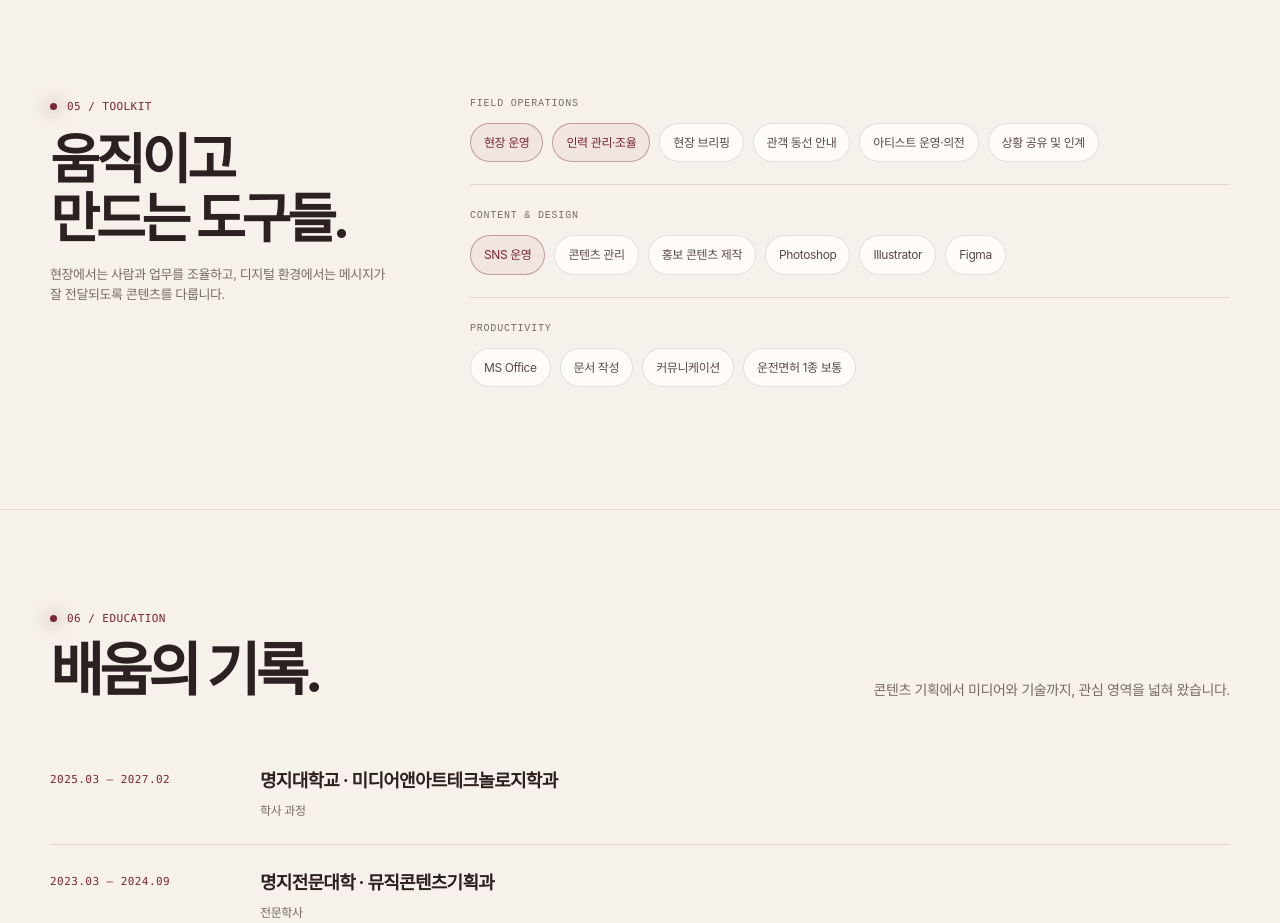
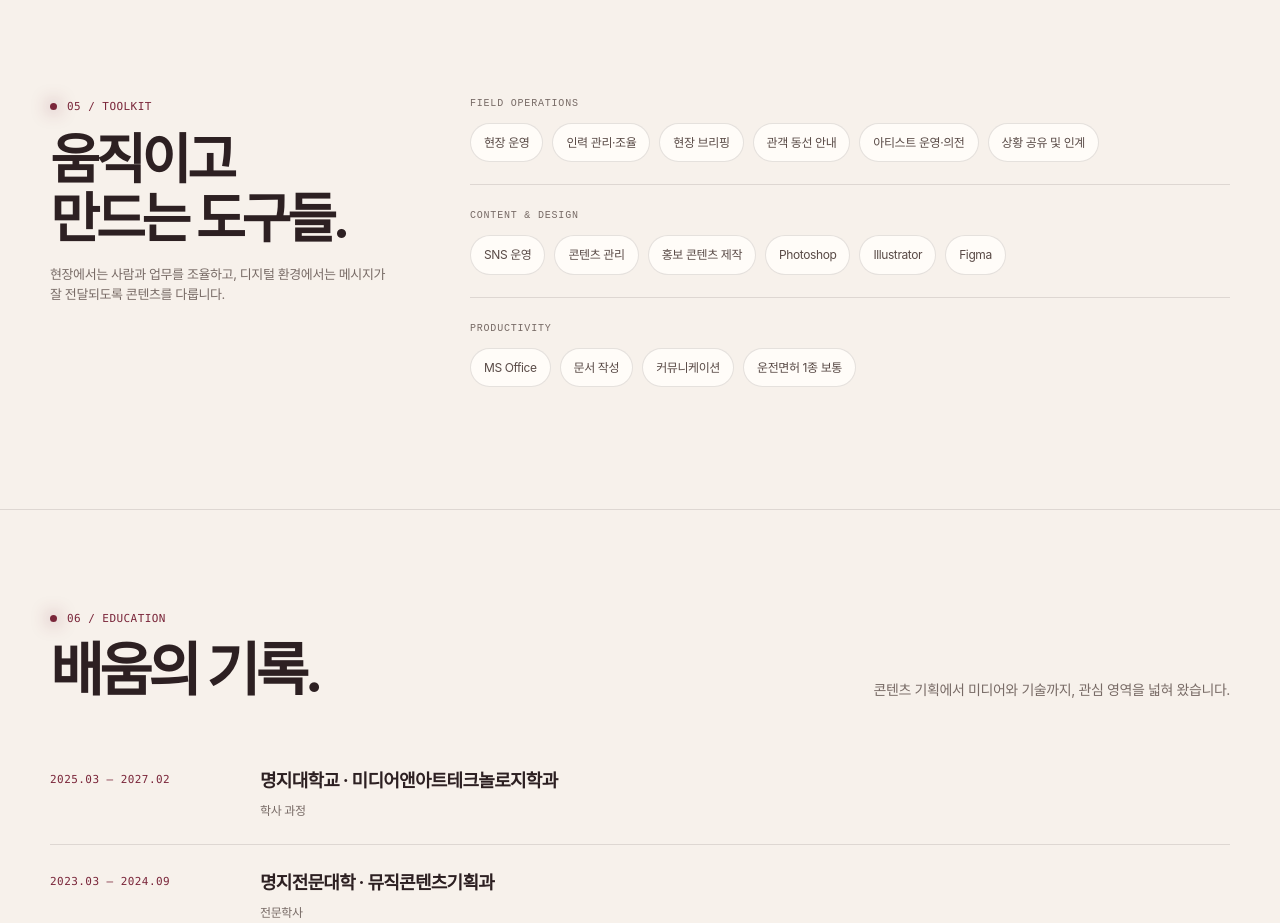
Before and after one commit to kongon-777/kongon, a plain HTML site: page index.html in a window 1280 px wide. Shown: the part 4640-5563 px from the top of the page. Drawn offline with Linux system fonts and the light colour scheme.

Commit message:
Refactor featured skill tags styling
Updated styles for featured skill tags in index.html.

```diff
--- a/index.html
+++ b/index.html
@@ -164,7 +164,11 @@
     .skill-group h3 { margin: 0 0 14px; font: 10px ui-monospace, monospace; text-transform: uppercase; letter-spacing: .08em; color: var(--muted); }
     .skill-tags { display: flex; flex-wrap: wrap; gap: 9px; }
     .skill-tags span { border: 1px solid var(--line); background: #FFFCF8; border-radius: 999px; padding: 9px 13px; font-size: 12px; color: #594A46; }
-    .skill-tags span.featured { color: var(--accent); border-color: rgba(122,38,58,.38); background: rgba(122,38,58,.055); }
+    .skill-tags span.featured {
+      color: #594A46;
+      border-color: var(--line);
+      background: #FFFCF8;
+    }
 
     .education-row { display: grid; grid-template-columns: 180px 1fr; gap: 30px; padding: 24px 0; border-bottom: 1px solid var(--line); }
     .education-row:first-child { border-top: 1px solid var(--line); }
```
